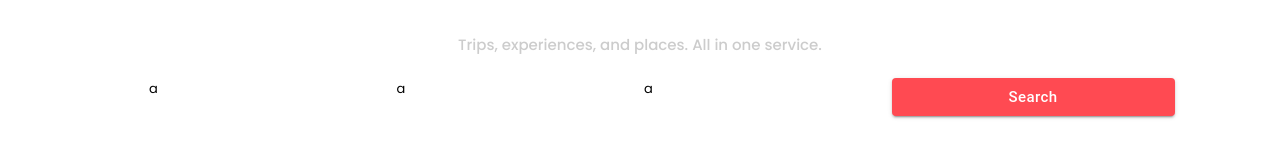
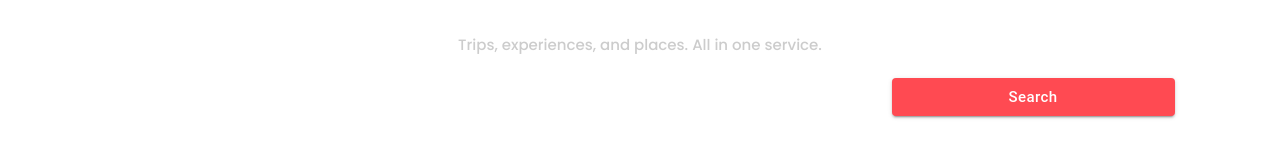
Before and after one commit to pdat2000/gtour, a React (Vite) app: page / in a window 1280 px wide. Shown: the part 315-472 px from the top of the page. Built offline with nearby package versions, Linux system fonts and the light colour scheme.

Commit message:
input component

```diff
--- a/src/components/ContainerComponent/ContainerComponent.jsx
+++ b/src/components/ContainerComponent/ContainerComponent.jsx
@@ -2,8 +2,8 @@ import {Container} from '@mui/material';
 import Background from '../../assets/images/bg.mp4'
 import VideoPlayer from "react-background-video-player"
 import ContentComponent from '../ContentComponent/ContentComponent';
+import FormComponent from '../FormComponent/FormComponent';
 import './style.scss'
-import FormComponent from '../FormComponent/FormComponent';
 
 const ContainerComponent = () => {
   return (
--- a/src/components/FormComponent/FormComponent.jsx
+++ b/src/components/FormComponent/FormComponent.jsx
@@ -1,12 +1,15 @@
 import {Grid} from '@mui/material';
 import ButtonComponent from '../ButtonComponent/ButtonComponent';
+import InputComponent from '../InputComponent/InputComponent';
 
 const FormComponent = () => {
   return (
     <Grid container spacing={1}  style={{ padding: '20px 20px 0' }}>
-      <Grid item xs={3}>a</Grid>
-      <Grid item xs={3}>a</Grid>
-      <Grid item xs={3}>a</Grid>
+      <Grid item xs={3}>
+        <InputComponent />
+      </Grid>
+      <Grid item xs={3}></Grid>
+      <Grid item xs={3}></Grid>
       <Grid item xs={3}>
         <ButtonComponent
            variant='contained'
--- /dev/null
+++ b/src/components/InputComponent/InputComponent.jsx
@@ -0,0 +1,10 @@
+
+const InputComponent = () => {
+  return (
+    <div>
+
+    </div>
+  );
+};
+
+export default InputComponent;
```
